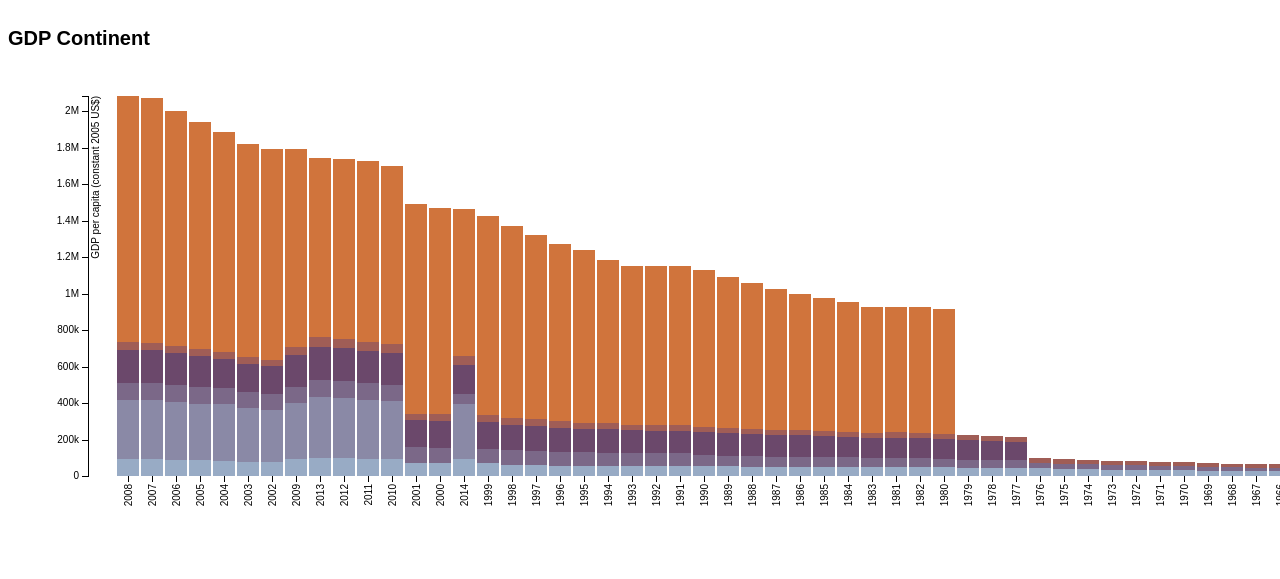
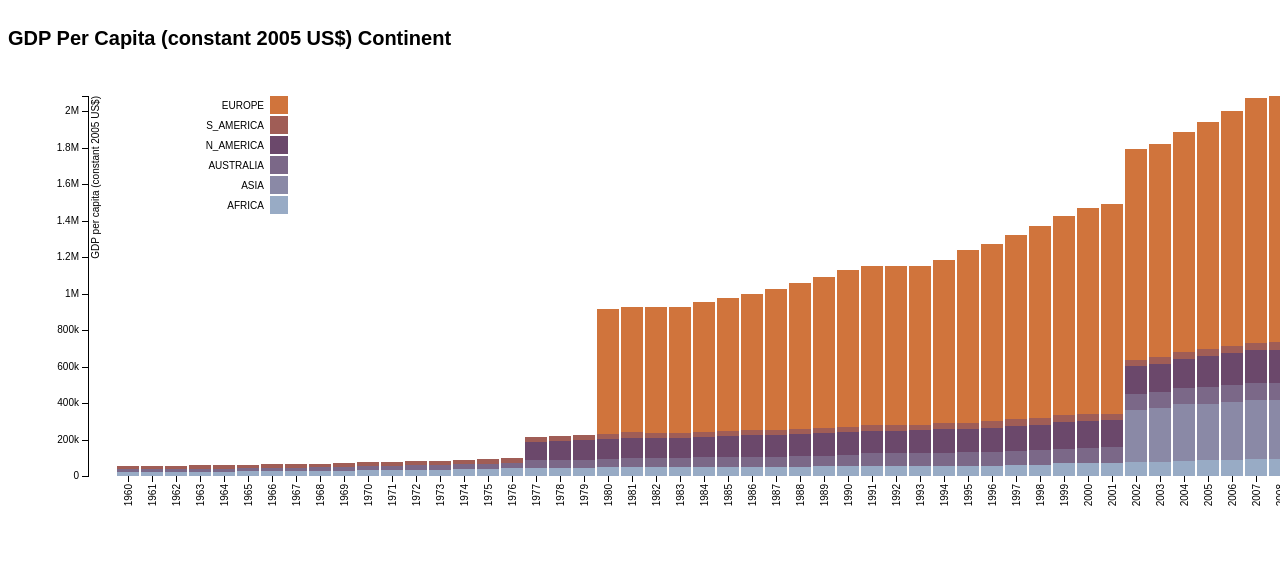
Before and after one commit to venkatkrishnan/Assignment-GDP, a plain HTML site: page gdpContinentChart.html in a window 1280 px wide. Shown: the top 579 px of the page. Drawn offline with nearby package versions, Linux system fonts and the light colour scheme.

Commit message:
issues fixed

```diff
--- a/gdpContinentChart.html
+++ b/gdpContinentChart.html
@@ -1,12 +1,12 @@
 <!DOCTYPE html>
 <html>
   <head>
-    <title>GDP Continent Chart</title>
+    <title>GDP Per Capita Continent Chart</title>
     <meta charset="utf-8" />
     <link href="css/gdp.css" rel="stylesheet">
   </head>
   <body>
-      <h4>GDP Continent</h4>
+      <h4>GDP Per Capita (constant 2005 US$) Continent</h4>
       <script src="//d3js.org/d3.v3.min.js"></script>
       <script src="js/gdpContinentChart.js"></script>
   </body>
--- a/js/gdpContinentChart.js
+++ b/js/gdpContinentChart.js
@@ -37,7 +37,7 @@ d3.json("json/gdpContinent.json", function(error, data) {
     d.total = d.values[d.values.length - 1].y1;
   });
 
-  data.sort(function(a, b) { return b.total - a.total; });
+//  data.sort(function(a, b) { return b.total - a.total; });
 
   x.domain(data.map(function(d) { return d.year; }));
   y.domain([0, d3.max(data, function(d) { return d.total; })]);
@@ -80,7 +80,7 @@ d3.json("json/gdpContinent.json", function(error, data) {
       .data(color.domain().slice().reverse())
     .enter().append("g")
       .attr("class", "legend")
-      .attr("transform", function(d, i) { return "translate(0," + i * 20 + ")"; });
+      .attr("transform", function(d, i) { return "translate(-1200," + i * 20 + ")"; });
 
   legend.append("rect")
       .attr("x", width - 18)
```
